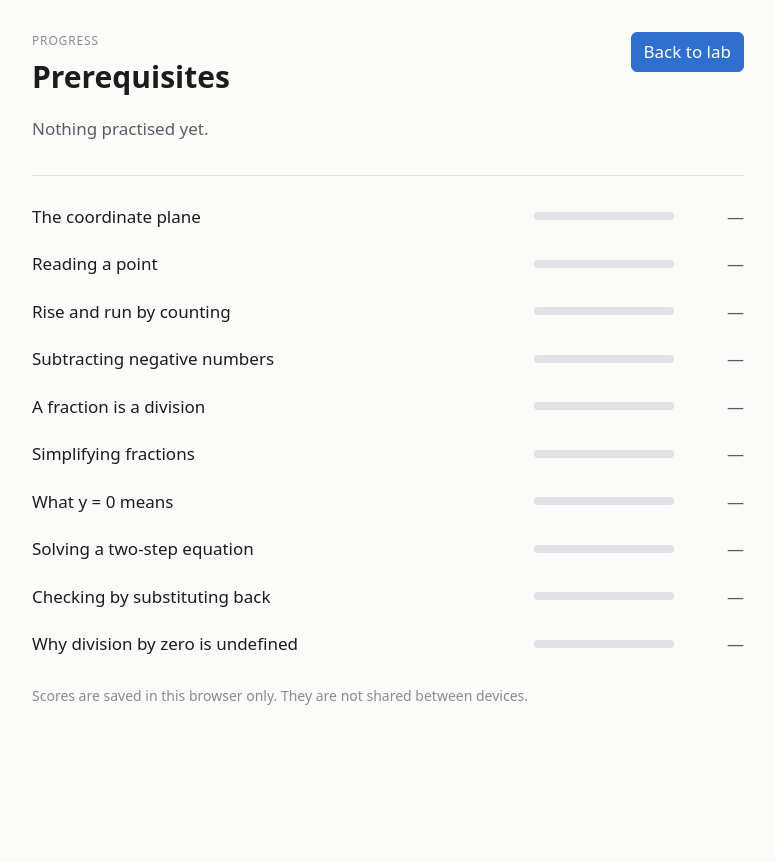
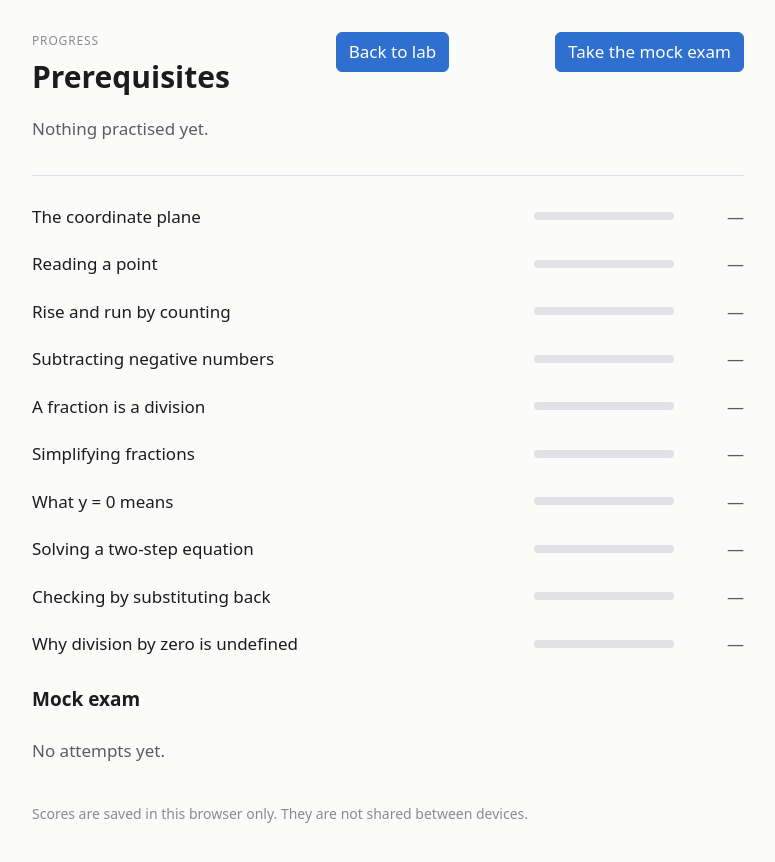
Before and after one commit to snowyter/math-tutor-labs, a React (Vite) app: page / in a window 1280 px wide. Both pictures are taken after a click on the button "Progress". Shown: the top 862 px of the page, without its empty margins (252-1027 px from the left). Before the commit the page ends 800 px from the top, so only its background shows below. Built offline with nearby package versions, Linux system fonts and the light colour scheme.

Commit message:
feat: exam entry point and history on the progress page

```diff
--- a/src/pages/ProgressPage.css
+++ b/src/pages/ProgressPage.css
@@ -87,3 +87,22 @@
   margin: 0;
   font-size: 14px;
 }
+
+.exam-history {
+  display: flex;
+  flex-direction: column;
+  gap: 8px;
+}
+
+.exam-history-title {
+  margin: 0;
+  font-size: 19px;
+}
+
+.exam-history-list {
+  margin: 0;
+  padding-left: 20px;
+  display: flex;
+  flex-direction: column;
+  gap: 4px;
+}
--- a/src/pages/ProgressPage.tsx
+++ b/src/pages/ProgressPage.tsx
@@ -1,11 +1,13 @@
 import './ProgressPage.css';
 import { PREREQS } from '../../prereqs';
 import { useProgress } from '../shell/useProgress';
-import { goToLab, goToPrereq } from '../shell/useHashRoute';
+import { goToLab, goToPrereq, goToExam } from '../shell/useHashRoute';
+import { useExamAttempts } from '../shell/useExamAttempts';
 import { LABS } from '../engine/registry';
 
 export function ProgressPage() {
   const { progress, clear } = useProgress();
+  const { attempts } = useExamAttempts();
 
   const attempted = PREREQS.filter((l) => progress.lessons[l.id]).length;
 
@@ -23,6 +25,9 @@ export function ProgressPage() {
         </div>
         <button className="primary" onClick={() => goToLab(LABS[0]!.id)}>
           Back to lab
+        </button>
+        <button className="primary" onClick={goToExam}>
+          Take the mock exam
         </button>
       </header>
 
@@ -50,6 +55,25 @@ export function ProgressPage() {
         })}
       </ul>
 
+      <section className="exam-history">
+        <h2 className="exam-history-title">Mock exam</h2>
+        {attempts.length === 0 ? (
+          <p className="soft">No attempts yet.</p>
+        ) : (
+          <ul className="exam-history-list">
+            {attempts.map((a, i) => (
+              <li key={a.updatedAt}>
+                {`${a.score}/${a.of}`}
+                <span className="soft">
+                  {` — Part I ${a.partI}/20, Part II ${a.partII}/40 — ${new Date(a.updatedAt).toLocaleDateString()}`}
+                </span>
+                {i === 0 && ' (latest)'}
+              </li>
+            ))}
+          </ul>
+        )}
+      </section>
+
       <p className="progress-note faint">
         Scores are saved in this browser only. They are not shared between devices.
       </p>
```
